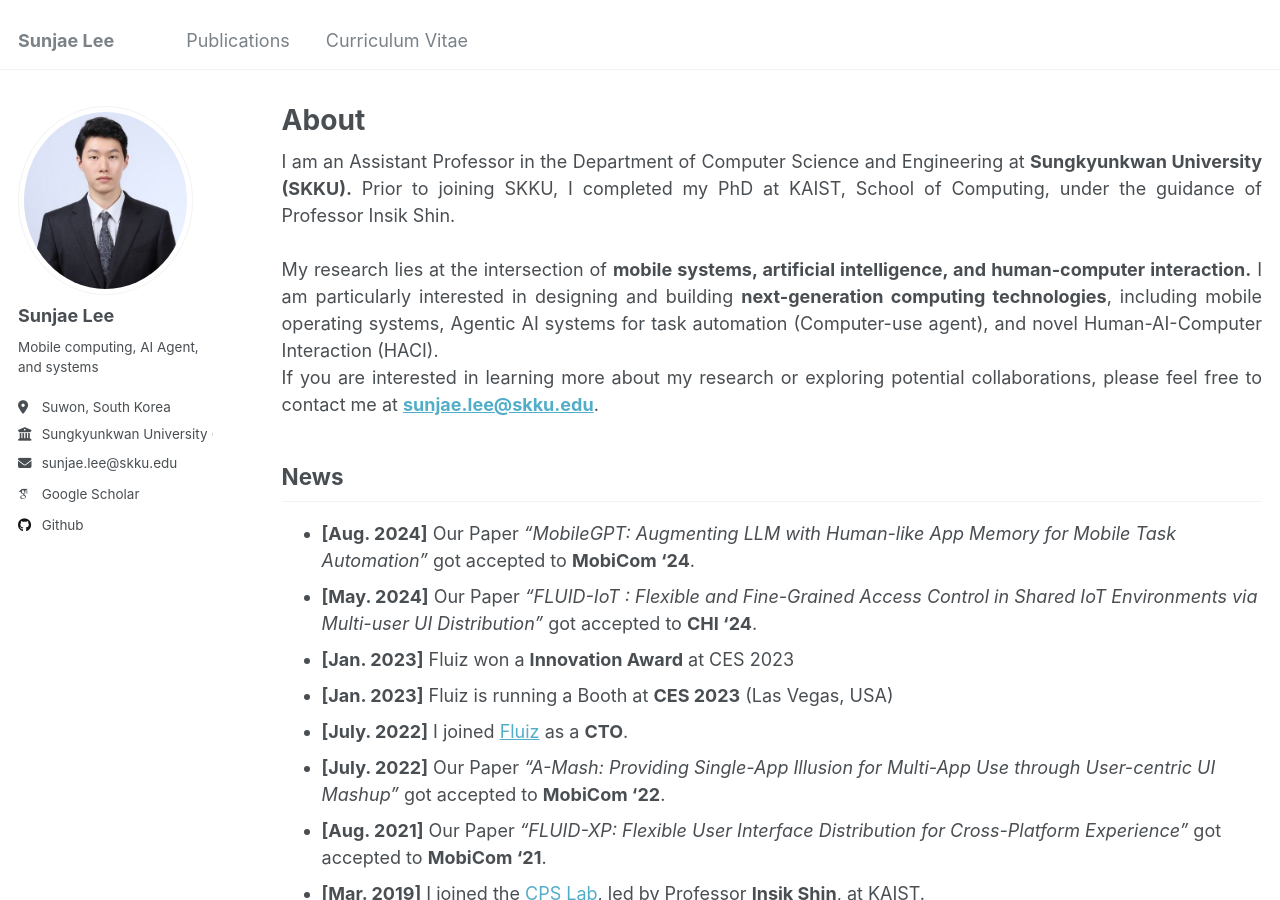
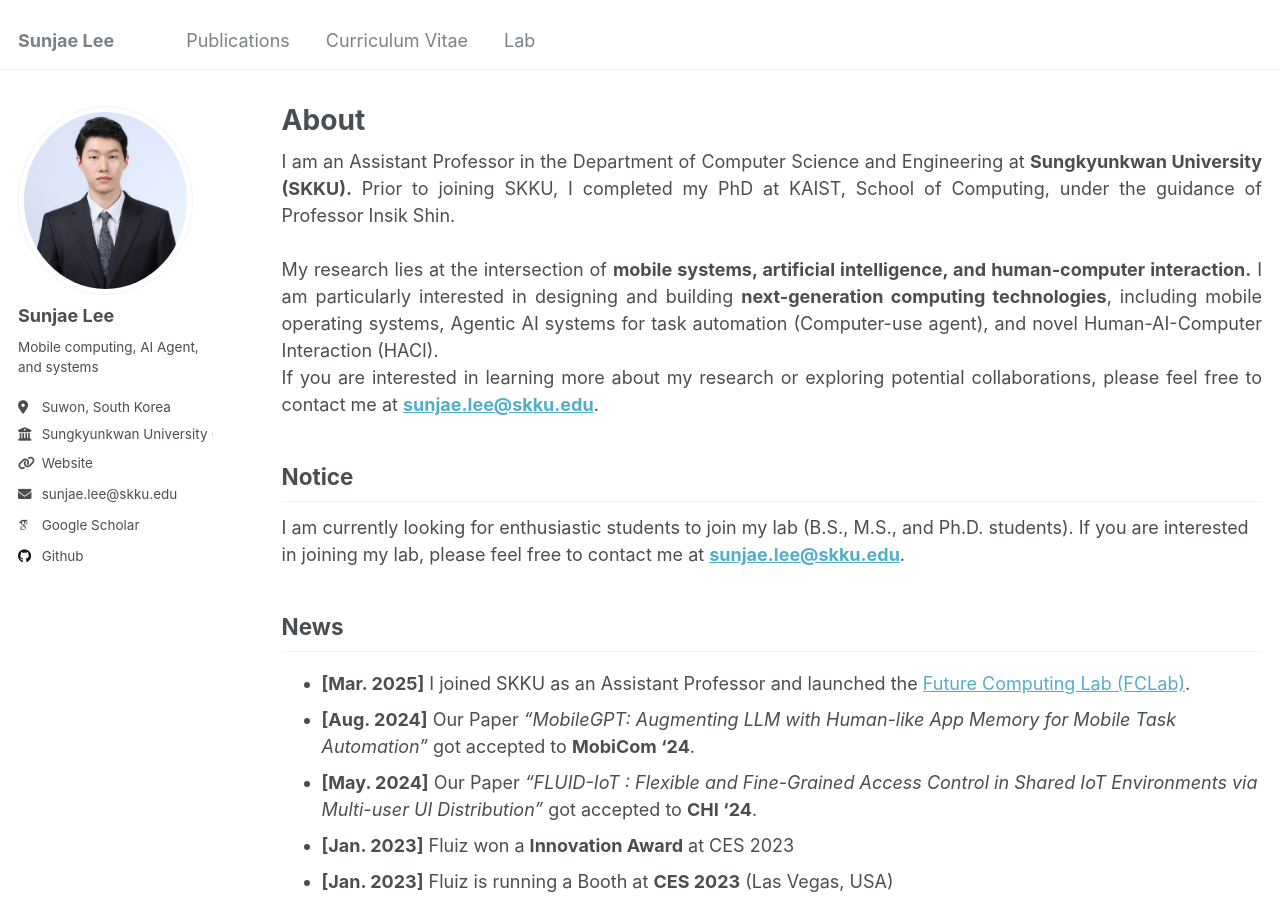
Before and after one commit to sunjae1294/sunjae1294.github.io, a Jekyll site: the page built from _pages/about.md, in a window 1280 px wide and 900 px high. Built offline with Jekyll 4.4.1, drawn with Linux system fonts in a browser that asks for light colours; some web fonts are replaced.

Commit message:
add lab info

```diff
--- a/_config.yml
+++ b/_config.yml
@@ -27,7 +27,7 @@ author:
   bio              : "Mobile computing, AI Agent, and systems"
   location         : "Suwon, South Korea"
   employer         : "Sungkyunkwan University (SKKU)"
-  uri              : # URL
+  uri              : "https://sites.google.com/view/fclab-skku"
   email            : "sunjae.lee@skku.edu"
 
   # Academic websites
--- a/_data/navigation.yml
+++ b/_data/navigation.yml
@@ -10,3 +10,6 @@ main:
 
   - title: "Curriculum Vitae"
     url: /files/SunjaeLee_CV.pdf
+
+  - title: "Lab"
+    url: https://sites.google.com/view/fclab-skku
--- a/_pages/about.md
+++ b/_pages/about.md
@@ -15,8 +15,13 @@ My research lies at the intersection of <strong>mobile systems, artificial intel
 If you are interested in learning more about my research or exploring potential collaborations, please feel free to contact me at <a href="mailto:sunjae.lee@skku.edu"><strong>sunjae.lee@skku.edu</strong></a>.
 </div>
 
+Notice
+------
+I am currently looking for enthusiastic students to join my lab (B.S., M.S., and Ph.D. students). If you are interested in joining my lab, please feel free to contact me at <a href="mailto:sunjae.lee@skku.edu"><strong>sunjae.lee@skku.edu</strong></a>.
+
 News
 ------
+- **[Mar. 2025]** I joined SKKU as an Assistant Professor and launched the <a href="https://sites.google.com/view/fclab-skku">Future Computing Lab (FCLab)</a>.
 - **[Aug. 2024]** Our Paper *"MobileGPT: Augmenting LLM with Human-like App Memory for Mobile Task Automation"* got accepted to **MobiCom '24**.
 - **[May. 2024]** Our Paper *"FLUID-IoT : Flexible and Fine-Grained Access Control in Shared IoT Environments via Multi-user UI Distribution"* got accepted to **CHI '24**.
 - **[Jan. 2023]** Fluiz won a **Innovation Award** at CES 2023
```
